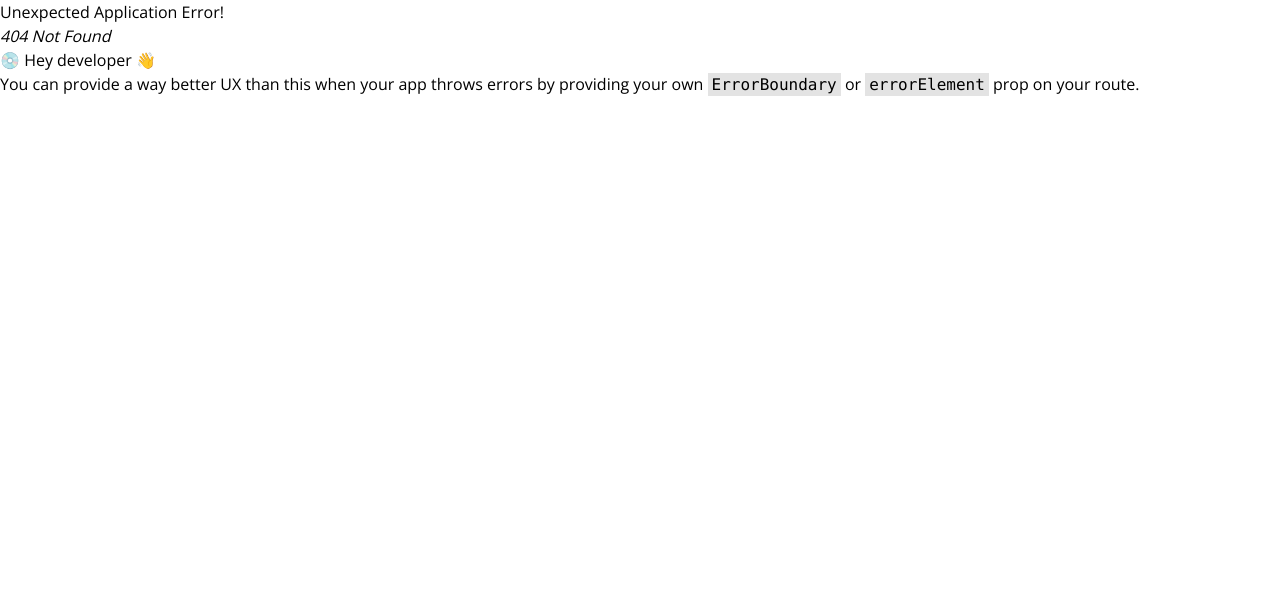
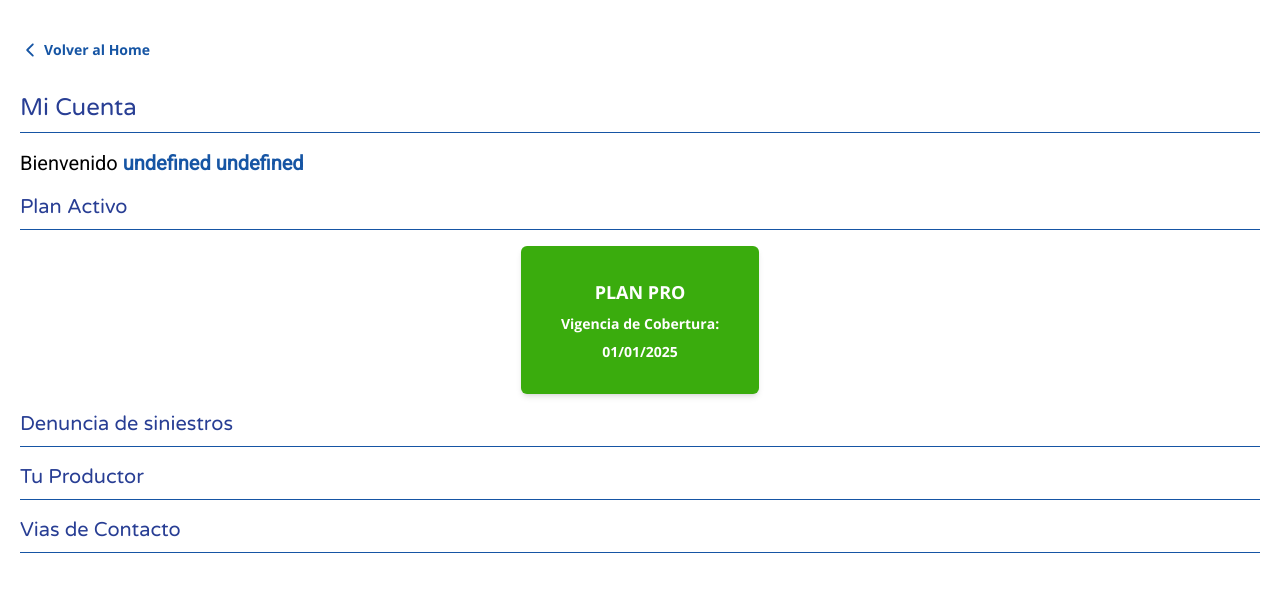
Before and after one commit to MoneyFi/CureMDplus, a React (Vite) app: page /myaccount in a window 1280 px wide. Before the commit this address had no page. Shown: the top 592 px of the page. Built offline with nearby package versions, Linux system fonts and the light colour scheme.

Commit message:
add: user_dashboard + cambios

```diff
--- a/src/Components/Form/Register.jsx
+++ b/src/Components/Form/Register.jsx
@@ -14,7 +14,20 @@ const Register = ({ handleAction }) => {
     const dispatch = useDispatch();
     const { response, status } = useSelector(state => state.user);
     const [loading, setLoading] = useState(false);
-    const [errors, setErrors] = useState({});
+    const [errors, setErrors] = useState({
+        name: 'Este campo es obligatorio',
+        lastname: 'Este campo es obligatorio',
+        email: 'Este campo es obligatorio',
+        mobile_number: 'Este campo es obligatorio',
+        adreess: 'Este campo es obligatorio',
+        country: 'Este campo es obligatorio',
+        city: 'Este campo es obligatorio',
+        password: 'Este campo es obligatorio',
+        'password_repeat': 'Este campo es obligatorio',
+        gender: 'Este campo es obligatorio',
+        dob: 'Este campo es obligatorio',
+        cuil: 'Este campo es obligatorio'
+    });
 
     const toggleShowPass1 = () => {
         setShowPass1(!showPass1);
@@ -42,6 +55,14 @@ const Register = ({ handleAction }) => {
         age: null,
         cuil: null
     })
+
+    const samePassword = (value) => {
+        if (value === '') return 'Este campo es obligatorio'
+        if (value !== body.password) {
+            return "Contraseña Distinta"
+        }
+        return null
+    }
 
     const handleForm = (e) => {
         const { name, value } = e.target;
@@ -121,17 +142,19 @@ const Register = ({ handleAction }) => {
                 [name]: samePassword(value)
             })
         }
+        if (name === 'password') {
+            setErrors({
+                ...errors,
+                [name]: null
+            })
+        }
+        if (name === 'gender') {
+            setErrors({
+                ...errors,
+                [name]: null
+            })
+        }
     };
-
-    const samePassword = (value) => {
-        if (value !== body.password) {
-            return "Contraseña Distinta"
-        } else {
-            return null
-        }
-    }
-
-    const [diferentPass, setDiferentPass] = useState(null)
 
     const handleSubmit = async (e) => {
         localStorage.setItem('mail',body.email)
@@ -195,7 +218,10 @@ const Register = ({ handleAction }) => {
                     <input placeholder='Ej: 23345678569' type="text" name="cuil" id="cuil" className='w-full rounded border border-[#E0E0E0] px-2 py-1 focus:outline-secondary-blue font-sans text-black placeholder:text-[#969696]' onChange={handleForm} />
                 </div>
                 <div className='flex flex-col justify-center items-left w-full'>
+                    <div className='flex justify-between items-center w-full'>
                     <label htmlFor="gender" className='text-varela text-secondary-blue'>Genero</label>
+                        {errors.gender && <span className='text-xs text-[#c71313] font-roboto font-light'>{errors.gender}</span>}
+                    </div>
                     <select name="gender" id="gender" className='w-full rounded border border-[#E0E0E0] px-2 py-1 focus:outline-secondary-blue font-sans text-black bg-white' defaultValue="" onChange={handleForm} >
                         <option disabled value="">Elegi tu genero</option>
                         <option value="male">Masculino</option>
@@ -252,7 +278,10 @@ const Register = ({ handleAction }) => {
                     </div>
                 </div>
                 <div className='flex flex-col justify-center items-left w-full'>
+                    <div className='flex justify-between items-center w-full'>
                     <label htmlFor="password" className='text-varela text-secondary-blue'>Contraseña</label>
+                        {errors.password && <span className='text-xs text-[#c71313] font-roboto font-light'>{errors.password}</span>}
+                    </div>
                     <div className='flex justify-center items-center w-full gap-1'>
                         <input placeholder='******' type="password" name="password" id="password" className='w-full rounded border border-[#E0E0E0] px-2 py-1 focus:outline-secondary-blue font-sans text-black placeholder:text-[#969696]' onChange={handleForm} />
                         <span
@@ -285,8 +314,8 @@ const Register = ({ handleAction }) => {
                 <p className='text-roboto text-[#969696] text-sm text-center'>Ya tienes una cuenta? <span onClick={handleAction} className='text-[#000000] font-bold font-roboto cursor-pointer'>Inicia Sesion</span></p>
                 <hr className='w-full border-[#E0E0E0] my-2' />
                 <button
-                    title={!Object.values(body).every(value => value !== null && value !== "") ? 'Complete el formulario' : !Object.values(errors).every(value => value !== null && value !== "") ? 'Corriga los errores del formulario' : ''}
-                    disabled={!Object.values(body).every(value => value !== null && value !== "") || !Object.values(errors).every(value => value !== null && value !== "")} type='submit' className='w-full bg-secondary-blue text-white font-bold font-sans text-lg rounded-lg py-2 transition-all hover:bg-primary-blue focus:bg-primary-blue disabled:bg-alternate'>Registrarse</button>
+                    title={!Object.values(body).every(value => value !== null && value !== "") ? 'Complete el formulario' : !Object.values(errors).every(value => value === null) ? 'Corriga los errores del formulario' : ''}
+                    disabled={!Object.values(errors).every(value => value === null)} type='submit' className='w-full bg-secondary-blue text-white font-bold font-sans text-lg rounded-lg py-2 transition-all hover:bg-primary-blue focus:bg-primary-blue disabled:bg-alternate'>Registrarse</button>
                 {/* <p className='text-roboto text-[#969696] text-sm text-center'>o tambien puedes registrarte con:</p>
                 <button className='w-full bg-white text-[#000000] text-center flex justify-center items-center gap-3 border border-[#E0E0E0] font-bold font-sans text-lg rounded-lg py-2 max-h-[2.4em] transition-all hover:bg-secondary-blue hover:text-white'>
                     <FaGoogle />
--- a/src/Components/Navbar/NavbarLanding.jsx
+++ b/src/Components/Navbar/NavbarLanding.jsx
@@ -3,7 +3,7 @@ import cureLogoBco from '../../assets/icons/Logo_bco.png'
 import { TbMenu } from "react-icons/tb";
 import { useLocation } from 'react-router-dom'
 import NavbarLandingResponsive from './NavbarLandingResponsive';
-import { useDispatch } from 'react-redux';
+import { useDispatch, useSelector } from 'react-redux';
 import { changeForm } from '../../features/formSlice/formSlice'
 
 const NavbarLanding = () => {
@@ -12,6 +12,7 @@ const NavbarLanding = () => {
   const glass = "w-full bg-[#283E94]  bg-clip-padding backdrop-filter backdrop-blur-[50%] bg-opacity-70  shadow text-white"
   const { pathname } = useLocation()
   const dispatch = useDispatch()
+  const { token } = useSelector(state => state.user)
 
   useEffect(() => {
     const handleScroll = () => {
@@ -36,7 +37,7 @@ const NavbarLanding = () => {
 
 
   return (
-    <header className={!isFixed ? `flex items-center justify-around w-[100vw] py-3 font-light  max-[800px]:justify-between fixed z-20 text-white px-4 ${pathname === '/faqs' ? 'bg-primary-blue' : ''} ` : `${glass} flex items-center justify-around font-light w-[100vw] fixed max-[800px]:justify-between py-3 px-4 z-20`}>
+    <header className={!isFixed ? `flex items-center justify-around w-[100vw] py-3 font-light  max-[800px]:justify-between fixed z-20 text-white px-4 ${pathname === '/account' ? 'bg-primary-blue' : ''} ` : `${glass} flex items-center justify-around font-light w-[100vw] fixed max-[800px]:justify-between py-3 px-4 z-20`}>
 
       <div className='w-[170px] overflow-hidden'>
         <a href='#landing'><img alt='logo' src={cureLogoBco} className='mt-5' /></a>
@@ -70,9 +71,13 @@ const NavbarLanding = () => {
       </div>
 
       <div className='max-[800px]:hidden'>
+      {token ?
+      <Link to='/myaccount' className='px-3 py-1 font-regular text-md'>Mi Cuenta</Link>
+      :
         <button
         onClick={() => dispatch(changeForm(true))}
         className='px-3 py-1 font-regular text-md'>Ingresar</button>
+      }
         <a href='#publicity' className={`px-3 py-1 font-regular text-md rounded bg-[#239FD8] text-white`}>Contactanos</a>
 
       </div>
--- a/src/Components/Navbar/NavbarLandingResponsive.jsx
+++ b/src/Components/Navbar/NavbarLandingResponsive.jsx
@@ -2,18 +2,20 @@ import React, { useEffect } from 'react'
 import { IoMdClose } from "react-icons/io";
 import { Link, useLocation } from 'react-router-dom';
 import { changeForm } from '../../features/formSlice/formSlice';
-import { useDispatch } from 'react-redux';
+import { useDispatch, useSelector } from 'react-redux';
 
-const NavbarLandingResponsive = ({open, setOpen}) => {
+const NavbarLandingResponsive = ({ open, setOpen }) => {
   const { pathname } = useLocation()
   const dispatch = useDispatch()
-    useEffect(()=>{
+  const { token } = useSelector(state => state.user)
 
-    },[open])
+  useEffect(() => {
+
+  }, [open])
   return (
     <div className='w-[220px] h-[320px] bg-[#ffffff7e] backdrop-blur-sm fixed right-3 top-6 rounded-lg shadow text-primary-blue flex flex-col items-start justify-between p-2'>
       <button
-       onClick={()=>setOpen(!open)}
+        onClick={() => setOpen(!open)}
         className='w-[30px] h-[30px] bg-primary-blue rounded-full flex items-center justify-center self-end'>
         <IoMdClose size={15} color='white' />
       </button>
@@ -27,7 +29,12 @@ const NavbarLandingResponsive = ({open, setOpen}) => {
           </>}
       </div>
       <div className='flex flex-col p-2 items-center justify-center w-full'>
-        <button onClick={()=>dispatch(changeForm(true))} className='w-full bg-primary-blue p-1 rounded-[20px] text-white font-semibold mb-2'>Ingresar</button>
+
+        {token ?
+          <Link to='/myaccount' className='w-full bg-primary-blue p-1 rounded-[20px] text-white font-semibold mb-2'>Mi Cuenta</Link>
+          :
+          <button onClick={() => dispatch(changeForm(true))} className='w-full bg-primary-blue p-1 rounded-[20px] text-white font-semibold mb-2'>Ingresar</button>
+        }
         <a className='w-full bg-primary-blue p-1 rounded-[20px] text-white font-semibold'>Contactanos</a>
       </div>
     </div>
--- /dev/null
+++ b/src/pages/UserPage/UserDashboard.jsx
@@ -0,0 +1,38 @@
+import React from 'react'
+import { useSelector } from 'react-redux'
+import { FaLongArrowAltLeft } from "react-icons/fa";
+import { IoIosArrowBack } from "react-icons/io";
+import { Link } from 'react-router-dom';
+
+const UserDashboard = () => {
+    const { data, user_id } = useSelector(state => state.user)
+    // Con el user_id se haria el fetch de los datos de la compra del producto
+    return (
+        <section className='px-5 py-10 flex flex-col justify-start items-start gap-4 min-h-screen w-screen font-roboto'>
+            <Link to='/'>
+                <button className='font-sans font-bold flex justify-center items-center gap-1 text-sm text-secondary-blue mb-4'>
+                    <IoIosArrowBack size={20} />
+                    <p>Volver al Home</p>
+                </button>
+            </Link>
+            <h1 className='font-varela text-primary-blue text-2xl'>Mi Cuenta</h1>
+            <hr className='w-full h-[1px] -mt-2 border-secondary-blue'/>
+            <h3 className='text-xl'>Bienvenido <strong className='text-secondary-blue'>{`${data?.first_name} ${data?.last_Name}`}</strong></h3>
+            <h1 className='font-varela text-primary-blue text-xl'>Plan Activo</h1>
+            <hr className='w-full h-[1px] -mt-2 border-secondary-blue'/>
+            <div className='self-center flex flex-col justify-center items-center shadow-md py-8 px-10 gap-2 bg-[#3aac0d] font-sans font-bold text-white rounded-md text-lg'>
+                <span>PLAN PRO</span>
+                <span className='text-sm'>Vigencia de Cobertura:</span>
+                <p className='text-sm'>01/01/2025</p>
+            </div>
+            <h1 className='font-varela text-primary-blue text-xl'>Denuncia de siniestros</h1>
+            <hr className='w-full h-[1px] -mt-2 border-secondary-blue'/>
+            <h1 className='font-varela text-primary-blue text-xl'>Tu Productor</h1>
+            <hr className='w-full h-[1px] -mt-2 border-secondary-blue'/>
+            <h1 className='font-varela text-primary-blue text-xl'>Vias de Contacto</h1>
+            <hr className='w-full h-[1px] -mt-2 border-secondary-blue'/>
+        </section>
+    )
+}
+
+export default UserDashboard;
--- a/src/routes/router.jsx
+++ b/src/routes/router.jsx
@@ -6,6 +6,7 @@ import Success from "../pages/Payments/Success";
 import Failure from "../pages/Payments/Failure";
 import TermsConditions from "../pages/Terms&Conditions/TermsConditions";
 import RegisterClient from "../pages/Client/Register/RegisterClient";
+import UserDashboard from "../pages/UserPage/UserDashboard";
 
 export const router = createBrowserRouter([
     {
@@ -39,5 +40,9 @@ export const router = createBrowserRouter([
     {
         path: '/register',
         element: <RegisterClient/>
+    },
+    {
+        path: '/myaccount',
+        element: <UserDashboard/>
     }
 ]);
--- a/src/utils/formValidation.js
+++ b/src/utils/formValidation.js
@@ -4,6 +4,7 @@ const regex_emails = /^[a-zA-Z0-9._%+-]+@[a-zA-Z0-9.-]+\.[a-zA-Z]{2,}$/;
 
 export const register_validation = {
   firts_name: (name) => {
+    if (name === "") return 'Este campo es obligatorio'
     if (name.split("").at(0) !== name.split("").at(0).toUpperCase()) {
       return "Debe comenzar con mayuscula";
     }
@@ -13,6 +14,7 @@ export const register_validation = {
     return null;
   },
   last_name: (name) => {
+    if (name === "") return 'Este campo es obligatorio'
     if (name.split("").at(0) !== name.split("").at(0).toUpperCase()) {
       return "Debe comenzar con mayuscula";
     }
@@ -22,28 +24,37 @@ export const register_validation = {
     return null;
   },
   cuil: (number) => {
+    if (number === "") return 'Este campo es obligatorio'
     if (!regex_no_letters.test(number)) return "Solo se permiten numeros";
     return null;
   },
   mobile_number: (number) => {
+    if (number === "") return 'Este campo es obligatorio'
     if (!regex_no_letters.test(number)) return "Solo se permiten numeros";
     return null;
   },
   email: (string) => {
+    if (string === "") return 'Este campo es obligatorio'
     if (!regex_emails.test(string)) return "Coloca un email valido";
     return null;
   },
   default: (string) => {
+    if (string === "") return 'Este campo es obligatorio'
     if (string.split("").at(0) !== string.split("").at(0).toUpperCase()) {
       return "Debe comenzar con mayuscula";
     }
     return null;
   },
   dob: (fecha) => {
+    if (fecha === "") return 'Este campo es obligatorio'
     const fechaInicio = new Date(1900, 0, 1);
     const fechaActual = new Date();
 
     if(!(fecha >= fechaInicio && fecha <= fechaActual)) return true
     return null;
   },
+  password: (string) => {
+    if (string === "") return 'Este campo es obligatorio'
+    return null;
+  }
 };
```
Lines whose indentation alone changed are shown as unchanged.
